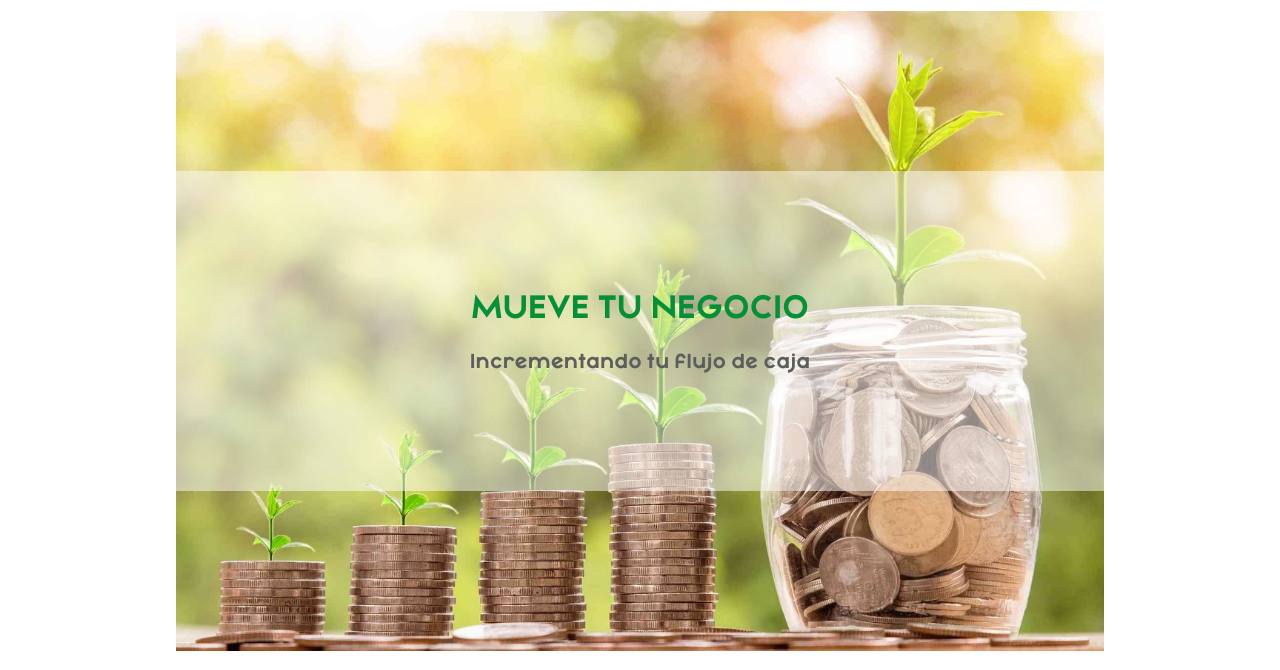
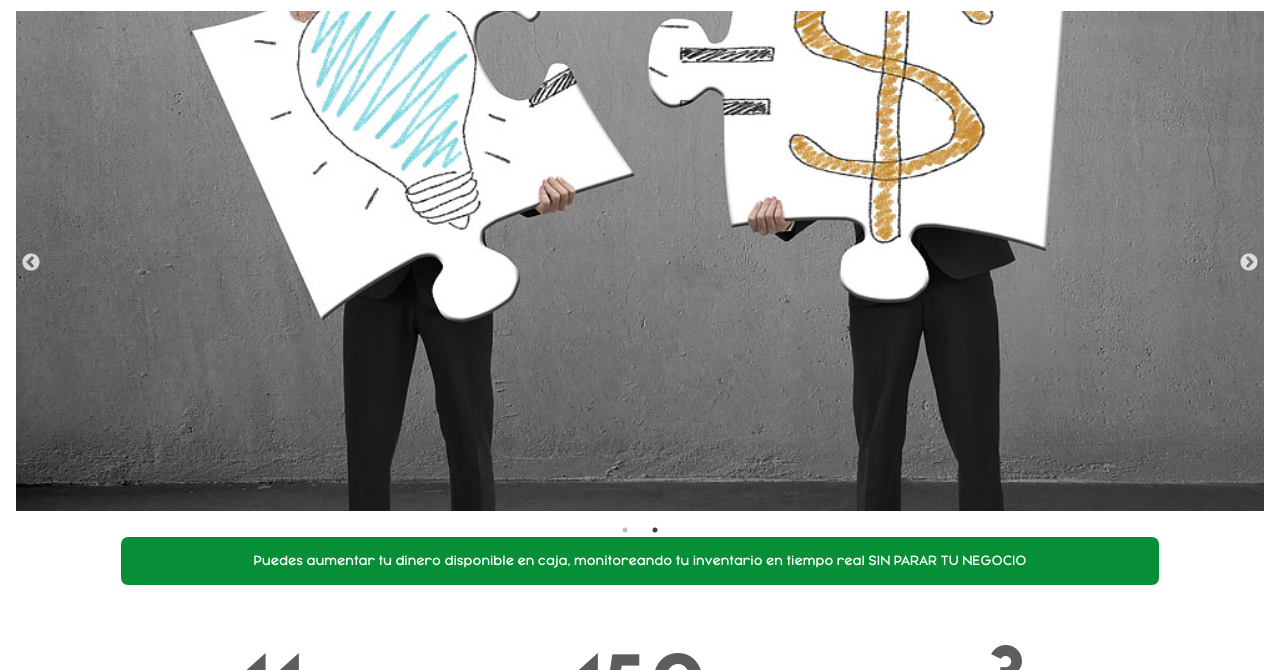
Before and after one commit to jmberon/radar, a Gatsby site: page / in a window 1280 px wide. Shown: the part 101-771 px from the top of the page. Built offline with nearby package versions, Linux system fonts and the light colour scheme; Gatsby itself is replaced by a stand-in of ours.

Commit message:
wip: hero slick

```diff
--- a/package.json
+++ b/package.json
@@ -19,7 +19,9 @@
     "gatsby-plugin-sass": "^2.0.10",
     "node-sass": "^4.11.0",
     "react": "^16.8.2",
-    "react-dom": "^16.8.2"
+    "react-dom": "^16.8.2",
+    "react-slick": "^0.23.2",
+    "slick-carousel": "^1.8.1"
   },
   "repository": {
     "type": "git",
--- a/src/components/Layout.js
+++ b/src/components/Layout.js
@@ -1,10 +1,12 @@
-import React from "react"
+import React, { Component } from "react"
+import Slider from "react-slick";
 import { Navbar } from "./Navbar"
 import { library } from '@fortawesome/fontawesome-svg-core'
 import { FontAwesomeIcon } from '@fortawesome/react-fontawesome'
 import { faArrowRight } from '@fortawesome/free-solid-svg-icons'
-// import { FontAwesomeIcon } from '@fortawesome/react-fontawesome'
 import "./all.scss"
+import "slick-carousel/slick/slick.css";
+import "slick-carousel/slick/slick-theme.css";
 import honda from "../images/companies/honda.png"
 import kawa from "../images/companies/kawasaki.png"
 import yamaha from "../images/companies/yamaha.png"
@@ -14,20 +16,44 @@ import auteco from "../images/companies/auteco.png"
 
 library.add(faArrowRight)
 
-export default ({ children }) => (
-    <div className="layout">
+export default class Layout extends Component {
+
+    render() {
+
+        const settings = {
+            arrows: true,
+            autoplay: true,
+            dots: true,
+            fade: true,
+            infinite: true,
+            pauseOnHover: true,
+            speed: 500,
+            slidesToShow: 1,
+            slidesToScroll: 1
+        };
+
+        return (<div className="layout">
             <Navbar></Navbar>
 
             <main>
-
-            <div className="hero-image">
+                {/* <div className="hero-image">
                     <div className="hero-container">
                         <div className="hero-text">
                             <h1>MUEVE TU NEGOCIO</h1>
                             <p>Incrementando tu flujo de caja</p>
                         </div>
                     </div>
+                </div> */}
+                <Slider {...settings}>
+                    <div>
+                        <div className="hero1">
                         </div>
+                    </div>
+                    <div>
+                        <div className="hero2">
+                        </div>
+                    </div>
+                </Slider>
 
                 <div className="main">
                     <section className="figures">
@@ -119,3 +145,5 @@ export default ({ children }) => (
             <footer></footer>
         </div>
         )
+    }
+}
--- a/src/components/all.scss
+++ b/src/components/all.scss
@@ -144,12 +144,41 @@ main {
 }
 
 // hero
-.hero-image {
-    // background-image: linear-gradient(rgba(255, 255, 255, 0.5), rgba(255, 255, 255, 0.5)), url("../images/coins.jpg");
+
+.hero1 {
     background-image: url("../images/hero1.jpeg");
     background-size: cover;
     background-position: bottom;
     background-repeat: no-repeat;
+    // background: url("../images/hero1.jpeg") no-repeat center / cover;
+    box-sizing: border-box;
+    // padding-bottom: 52%;
+    position: relative;
+    height: 500px;
+}
+.hero2 {
+    background-image: url("../images/hero2.jpeg");
+    background-size: cover;
+    background-position: center;
+    background-repeat: no-repeat;
+    // background: url("../images/hero2.jpeg") no-repeat center / cover;
+    box-sizing: border-box;
+    // padding-bottom: 52%;
+    position: relative;
+    height: 500px;
+}
+
+.slick-prev {
+    left: 5px !important;
+    z-index: 1;
+}
+.slick-next {
+    right: 5px !important;
+}
+
+
+.hero-image {
+    // background-image: linear-gradient(rgba(255, 255, 255, 0.5), rgba(255, 255, 255, 0.5)), url("../images/coins.jpg");
     height: 80%;
     position: relative;
     margin: 0;
```
Also changed, not shown: 1 other file. Lines whose indentation alone changed are shown as unchanged.
